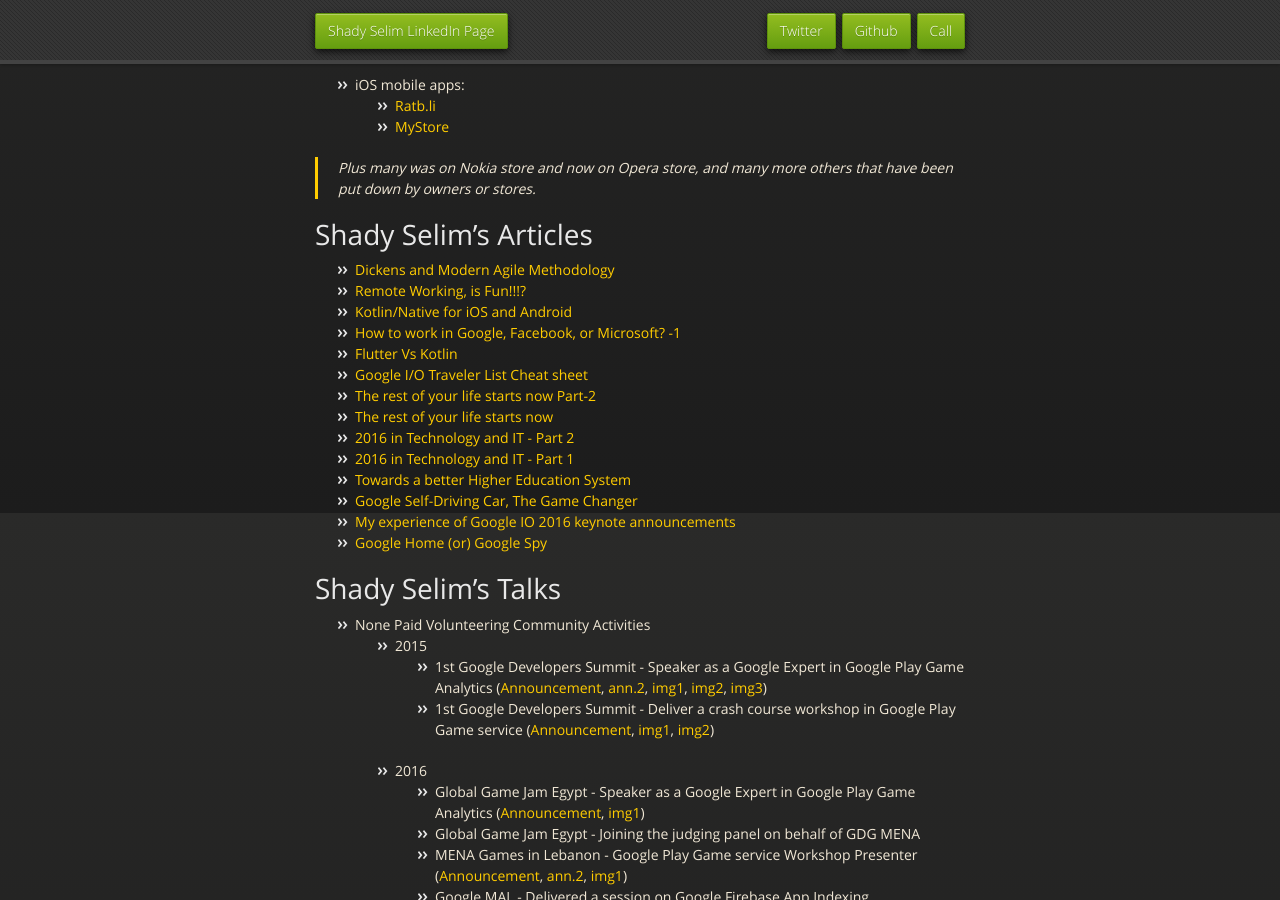
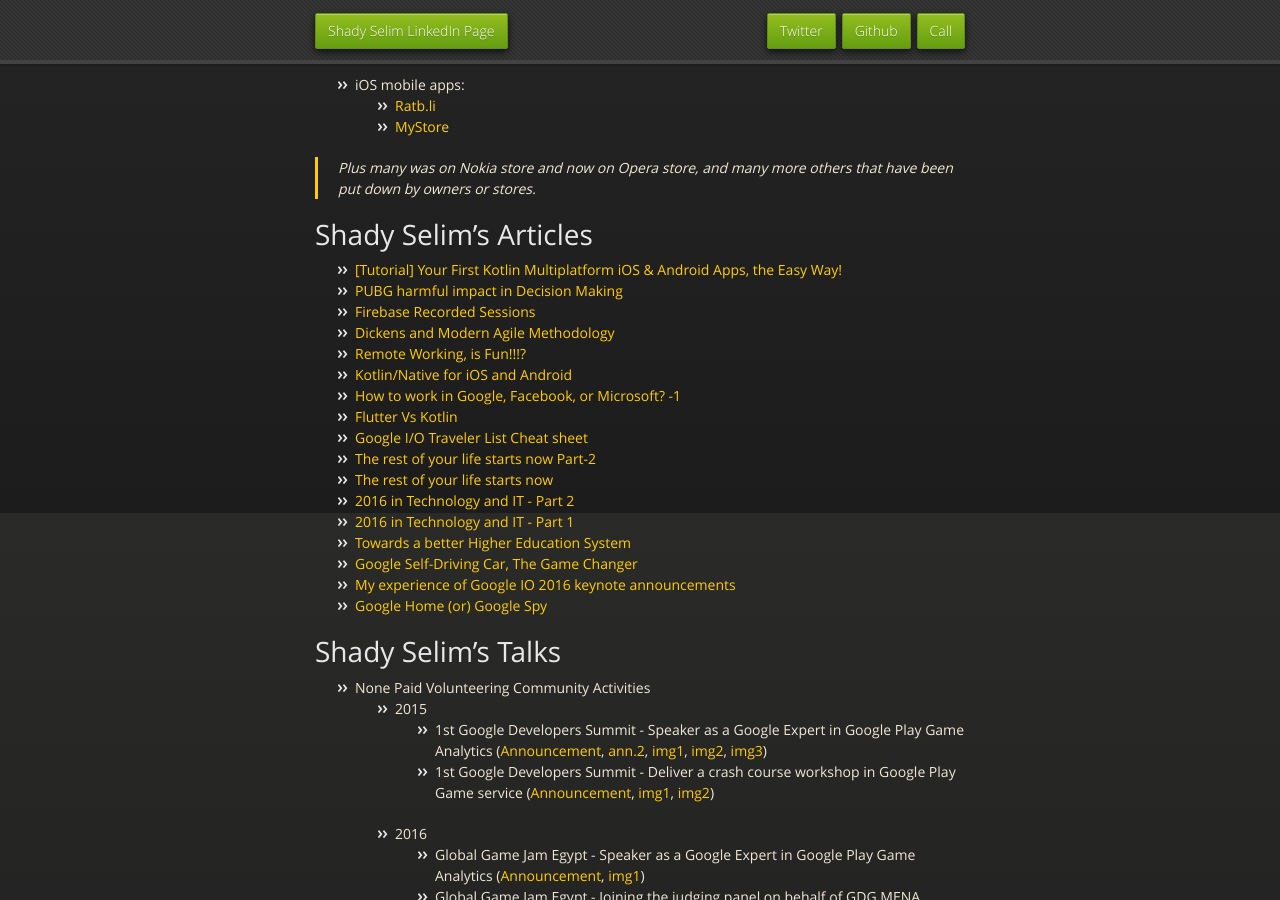
Before and after one commit to Shady-Selim/shady-selim.github.io, a Jekyll site: the page built from index.md, in a window 1280 px wide and 900 px high, scrolled down 3087 px. Built offline with Jekyll 4.4.1, drawn with Linux system fonts in a browser that asks for light colours; our own code applies the rules of GitHub Pages for plain Markdown files.

Commit message:
Update index.md

```diff
--- a/index.md
+++ b/index.md
@@ -130,6 +130,9 @@
 > Plus many was on Nokia store and now on Opera store, and many more others that have been put down by owners or stores.
 
 # Shady Selim's Articles
+* [[Tutorial] Your First Kotlin Multiplatform iOS & Android Apps, the Easy Way!](https://www.linkedin.com/pulse/tutorial-your-first-kotlin-multiplatform-ios-android-shady/)
+* [PUBG harmful impact in Decision Making](https://www.linkedin.com/pulse/pubg-harmful-impact-decision-making-shady-yehia-selim-msc-mba/)
+* [Firebase Recorded Sessions](https://www.linkedin.com/pulse/firebase-recorded-sessions-shady-yehia-selim-msc-mba/)
 * [Dickens and Modern Agile Methodology](https://www.linkedin.com/pulse/dickens-modern-agile-methodology-shady-yehia-selim-msc-mba/)
 * [Remote Working, is Fun!!!?](https://www.linkedin.com/pulse/remote-working-fun-shady-yehia-selim-msc-mba/)
 * [Kotlin/Native for iOS and Android](https://www.linkedin.com/pulse/kotlinnative-ios-android-shady-yehia-selim-msc-mba/)
```
